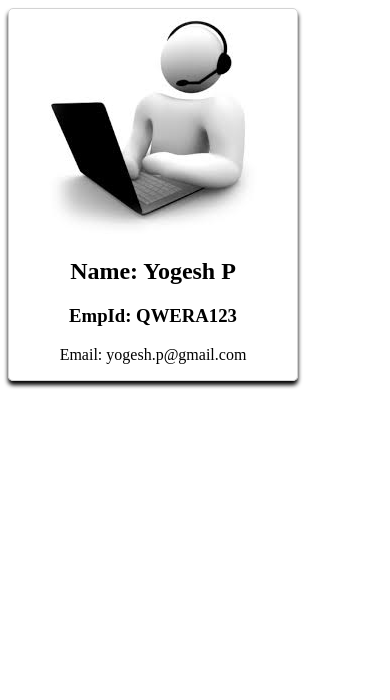
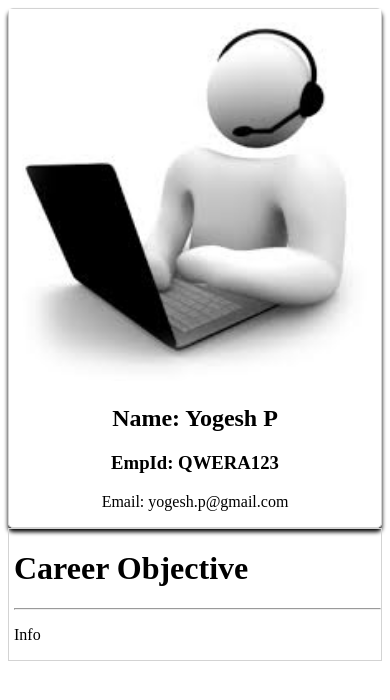
Before and after one commit to KalyanPaladugu/React_Public, a plain HTML site: page Resume.html in a window 390 px wide. Drawn offline with Linux system fonts and the light colour scheme.

Commit message:
responsive web design

```diff
--- a/Resume.html
+++ b/Resume.html
@@ -8,11 +8,19 @@
     <link rel="stylesheet" href="./css/resume.css">
 </head>
 <body>
-    <div class="card">
-             <img src="./images/profile_pic.jpg" alt="Profile_pic">
-             <h2>Name: Yogesh P</h2>
-             <h3>EmpId: QWERA123</h3>
-             <p>Email: yogesh.p@gmail.com</p>
+    <div class="parent">
+        <div class="card">
+            <img src="./images/profile_pic.jpg" alt="Profile_pic">
+            <h2>Name: Yogesh P</h2>
+            <h3>EmpId: QWERA123</h3>
+            <p>Email: yogesh.p@gmail.com</p>
+   </div>
+   <div class="right">
+      <h1>Career Objective</h1>
+      <hr>
+      <p>Info</p>
+   </div>
     </div>
+
 </body>
 </html>
--- a/css/resume.css
+++ b/css/resume.css
@@ -1,7 +1,41 @@
 .card {
     border: 1px solid lightgray;
-    width: 18rem;
+    width: 24%;
     border-radius: 5px;
     text-align: center;
     box-shadow: 0px 4px 4px 0px black;
 }
+
+.card img {
+    width: 100%;
+}
+.parent {
+    display: flex;
+    flex-wrap: wrap;
+    justify-content: space-around;
+}
+
+.right {
+    width: 73%;
+    border:1px solid lightgray;
+    /* margin-left: 1%; */
+    padding-left: 5px;
+}
+
+@media  screen and (max-width:767px) {
+    /* body{
+        background-color: red;
+    } */
+    .card,.right {
+        width: 100%;
+    }
+}
+@media  screen and (min-width:768px) and (max-width:991px) {
+    /* body{
+        background-color: skyblue;
+    } */
+    .card,.right {
+        width: 48%;
+    }
+}
+}
```
Also changed, not shown: flexbox.html (added, +34 -0 lines), Home.html (line endings or trailing spaces), Register.html (line endings or trailing spaces), css/home.css (line endings or trailing spaces), css/register.css (line endings or trailing spaces), css/styles.css (line endings or trailing spaces), index.html (line endings or trailing spaces), 1 other file.
